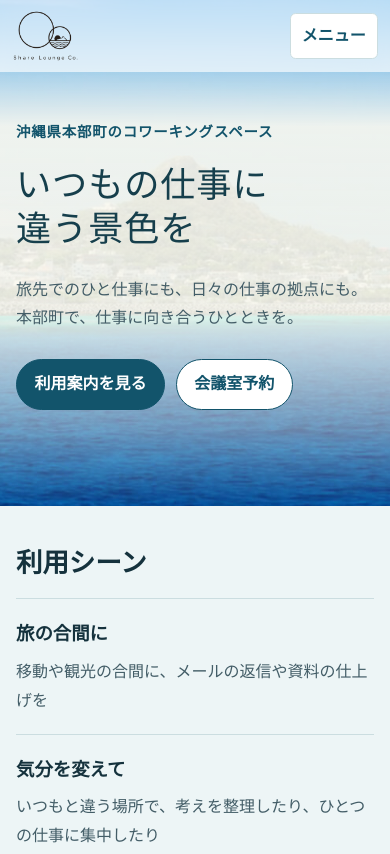
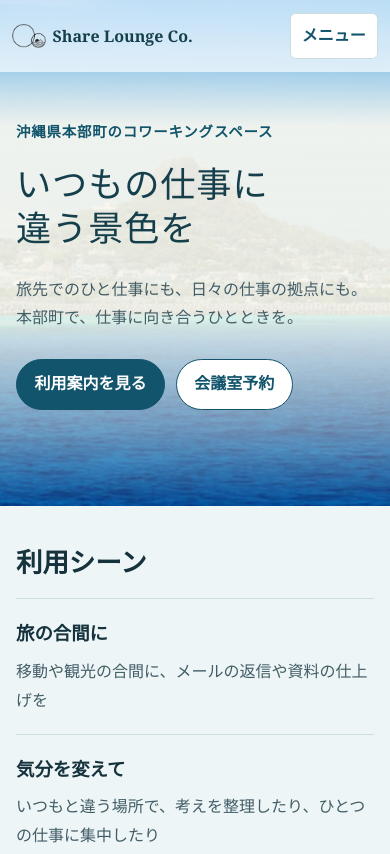
Before and after one commit to miwa-apps/share-lounge-co, a plain HTML site: page index.html in a window 390 px wide. Shown: the top 854 px of the page. Drawn offline with Linux system fonts and the light colour scheme.

Commit message:
Pair the official symbol with the header wordmark

```diff
--- a/index.html
+++ b/index.html
@@ -6,14 +6,15 @@
   <meta name="description" content="沖縄県本部町のコワーキングスペース、Share Lounge Co. の利用案内と会議室予約のご案内。">
   <title>Share Lounge Co. | 沖縄県本部町のコワーキングスペース</title>
   <link rel="icon" type="image/png" sizes="256x256" href="./assets/share_lounge_favicon.png">
-  <link rel="stylesheet" href="./style.css?v=logo-layout">
+  <link rel="stylesheet" href="./style.css?v=header-wordmark">
   <script src="./script.js" defer></script>
 </head>
 <body id="top">
   <a class="skip" href="#main">本文へ移動</a>
   <header class="header">
     <div class="wrap header-inner">
-      <a class="brand" href="#top"><img src="./assets/share_lounge_logo_dark.png" width="72" height="56" alt="Share Lounge Co."></a>
+      <a class="brand" href="#top"><img src="./assets/share_lounge_symbol.png" width="42" height="31" alt="">
+        <span>Share Lounge Co.</span></a>
       <button id="menu-button" class="menu-button" type="button" aria-controls="navigation" aria-expanded="false" hidden>メニュー</button>
       <nav id="navigation" aria-label="メインメニュー">
         <a href="#space">施設・設備</a>
--- a/style.css
+++ b/style.css
@@ -56,11 +56,12 @@ h3 { font-size: 1.15rem; margin-bottom: .45rem; }
 .brand { font: 700 1.4rem/1.3 Georgia, serif; white-space: nowrap; text-decoration: none; }
 .brand img { display: block; max-width: 100%; height: auto; }
 .header .brand {
+  display: inline-flex;
   flex: 0 0 auto;
-  width: 200px;
-  max-width: 100%;
+  align-items: center;
+  gap: .55rem;
 }
-.header .brand img { width: 72px; }
+.header .brand img { flex: none; width: 42px; }
 .header #navigation { flex: 0 0 auto; }
 .header #navigation a { white-space: nowrap; }
 .site-footer .brand { display: inline-block; max-width: min(100%, 220px); }
@@ -211,8 +212,8 @@ nav a:hover { text-decoration: underline; }
 @media (max-width: 48rem) {
   .wrap { width: min(100% - 2rem, 40rem); }
   .header-inner, nav { flex-wrap: wrap; }
-  .header .brand { width: min(150px, 55%); }
-  .header .brand img { width: 67px; }
+  .header .brand { gap: .4rem; font-size: 1rem; }
+  .header .brand img { width: 34px; }
   .header .menu-button { flex: 0 0 auto; }
   .site-footer .brand img { width: 93px; }
   nav { width: 100%; gap: .25rem 1rem; }
```
